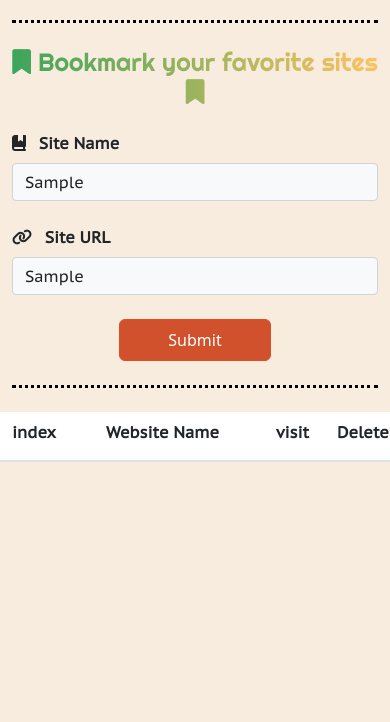
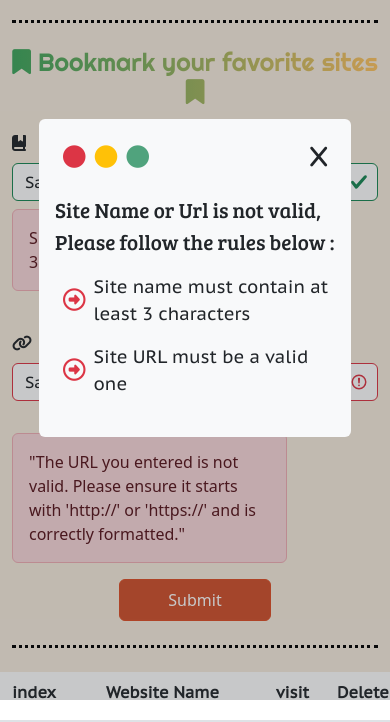
Before and after one commit to siefBaher/git-bookmarker, a plain HTML site: page index.html in a window 390 px wide. Both pictures are taken after typing "Sample", "Sample" into the empty fields and a click on the button "Submit". Shown: the part 144-866 px from the top of the page. Before the commit the page ends 844 px from the top, so only its background shows below. Drawn offline with Linux system fonts and the light colour scheme; some packages are replaced by stand-ins of ours; a script that the page names is missing.

Commit message:
project completed git add .

```diff
--- a/CSS/styel.css
+++ b/CSS/styel.css
@@ -17,9 +17,13 @@ body{
   font-family: text-f-Righteous;
   src: url(../Fonts/Righteous-Regular.ttf);
 }
+@font-face {
+  font-family: text-f-BreeSerif;
+  src: url(../Fonts/BreeSerif-Regular.ttf);
+}
 
 .text-f-PTSansCaption {
-  font-family: text-f-PTSansCaption;
+  font-family: text-f-PTSansCaption !important;
 }
 header {
   border-bottom: black dotted 3px;
@@ -83,3 +87,24 @@ section.form{
 .btn-limgreen:hover{
   background-color: #95aa2c;
 }
+
+.lightBox{
+  width: 500px;
+  font-size: 18px;
+}
+
+.text-invalid{
+  font-family: text-f-BreeSerif !important;
+  font-size: 21px;
+}
+
+.fa-x{
+  cursor: pointer;
+}
+
+
+@media screen and (max-width: 600px) {
+  .lightBox{
+    width: 80%;
+  }
+}
--- a/JavaScript/index.js
+++ b/JavaScript/index.js
@@ -1,6 +1,8 @@
 var SiteName = document.getElementById("SiteName");
 var SiteURL = document.getElementById("SiteURL");
 var submitBTN = document.querySelector(".btn-brown");
+var lightBoxCountaner = document.querySelector(".lightBoxCountaner");
+var exit = document.querySelector(".fa-x");
 var siteList;
 if (localStorage.getItem("storageData") == null) {
   siteList = [];
@@ -9,10 +11,10 @@ if (localStorage.getItem("storageData") == null) {
 }
 displaySites();
 function addSite() {
-    if(
-        SiteName.classList.contains("is-valid")&&
+  if (
+    SiteName.classList.contains("is-valid") &&
     SiteURL.classList.contains("is-valid")
-    ){
+  ) {
     var data = {
       sName: SiteName.value,
       sURL: SiteURL.value,
@@ -21,25 +23,13 @@ function addSite() {
     localStorage.setItem("storageData", JSON.stringify(siteList));
     clearInputs();
     displaySites();
-    }else{
-        Swal.fire({
-            title: "Custom animation with Animate.css",
-            showClass: {
-              popup: `
-                animate__animated
-                animate__fadeInUp
-                animate__faster
-              `
-            },
-            hideClass: {
-              popup: `
-                animate__animated
-                animate__fadeOutDown
-                animate__faster
-              `
-            }
+  } else {
+    lightBoxCountaner.classList.remove("d-none");
+    exit.addEventListener("click",function(){
+    lightBoxCountaner.classList.add("d-none")
     });
-
+    SiteName.nextElementSibling.classList.remove("d-none")
+    SiteURL.nextElementSibling.classList.remove("d-none")
   }
 }
 submitBTN.addEventListener("click", function () {
@@ -48,8 +38,8 @@ submitBTN.addEventListener("click", function () {
 function clearInputs() {
   SiteName.value = null;
   SiteURL.value = null;
-  SiteName.classList.remove("is-valid")
-  SiteURL.classList.remove("is-valid")
+  SiteName.classList.remove("is-valid");
+  SiteURL.classList.remove("is-valid");
 }
 
 function displaySites() {
@@ -61,7 +51,7 @@ function displaySites() {
             <div class="col-2"><button class="btn btn-limgreen btn-sm p-2">
                 <a href="${
                   siteList[i].sURL
-                }" class="text-decoration-none text-white" target="_blank">
+                }" class="text-decoration-none text-white">
                     <i class="fa-solid fa-eye fa-sm"></i> <span>Visit</span>
                 </a>
             </button></div>
@@ -87,18 +77,20 @@ function toValidate(element) {
     element.classList.add("is-valid");
     element.classList.remove("is-invalid");
     element.classList.remove("inputs");
-  }else{
+    element.nextElementSibling.classList.add("d-none");
+  } else {
     element.classList.remove("is-valid");
     element.classList.add("is-invalid");
     element.classList.remove("inputs");
+    element.nextElementSibling.classList.remove("d-none");
   }
 }
 
 SiteName.addEventListener("input", function () {
   toValidate(this);
+;
+
 });
 SiteURL.addEventListener("input", function () {
   toValidate(this);
 });
-
-submitBTN.
--- a/index.html
+++ b/index.html
@@ -6,13 +6,16 @@
     <title>Bookmark</title>
     <link rel="icon" href="IMAGES/titleIcon.png" />
 
-      <!--          sweetAlert2                -->
-  <script src="
+    <!--          sweetAlert2                -->
+    <script src="
   https://cdn.jsdelivr.net/npm/sweetalert2@11.14.5/dist/sweetalert2.all.min.js
   "></script>
-  <link href="
+    <link
+      href="
   https://cdn.jsdelivr.net/npm/sweetalert2@11.14.5/dist/sweetalert2.min.css
-  " rel="stylesheet">
+  "
+      rel="stylesheet"
+    />
 
     <!--     styels        -->
     <link rel="stylesheet" href="CSS/all.min.css" />
@@ -31,17 +34,24 @@
           <i class="fa-bookmark fa-solid"></i>
         </p>
         <div class="d-flex flex-wrap justify-content-start text-start">
-          <label for=" SiteName" class="form-label w-100 text-f-PTSansCaption fw-bold">
+          <label
+            for=" SiteName"
+            class="form-label w-100 text-f-PTSansCaption fw-bold"
+          >
             <i class="fa-book-bookmark fa-solid me-2"></i>
             Site Name
           </label>
           <input
             type="text"
             id="SiteName"
-            class="form-control text-f-PTSansCaption fs-6 mb-4 inputs"
+            class="form-control text-f-PTSansCaption fs-6 inputs"
             placeholder="Bookmark Name"
           />
-          <label for=" SiteName" class="form-label w-100 text-f-PTSansCaption fw-bold">
+          <div class="alert alert-danger w-75 mt-2 d-none">Site name must contain at least 3 characters</div>
+          <label
+            for=" SiteURL"
+            class="form-label w-100 text-f-PTSansCaption fw-bold mt-4"
+          >
             <i class="fa-link fa-solid me-2"></i>
             Site URL
           </label>
@@ -51,22 +61,48 @@
             class="form-control text-f-PTSansCaption fs-6 mb-4 inputs"
             placeholder="website URL"
           />
+          <div class="alert alert-danger w-75 mt-2 d-none">"The URL you entered is not valid. Please ensure it starts with 'http://' or 'https://' and is correctly formatted."</div>
         </div>
-        <button class="btn btn-brown px-5 py-2 text-white ">Submit</button>
+        <button class="btn btn-brown px-5 py-2 text-white">Submit</button>
       </section>
-      <section  class="row text-f-PTSansCaption fw-bolder bg-white align-items-center tab">
+      <section
+        class="row text-f-PTSansCaption fw-bolder bg-white align-items-center tab"
+      >
         <div class="col-2"><p>index</p></div>
         <div class="col-6"><p>Website Name</p></div>
         <div class="col-2"><p>visit</p></div>
         <div class="col-2"><p>Delete</p></div>
-          <div class="row gx-0  border-top border-2 align-items-center  px-2" id="bookmark">
-
-          </div>
+        <div
+          class="row gx-0 border-top border-2 align-items-center px-2"
+          id="bookmark"
+        ></div>
       </section>
     </main>
-
-
-
+    <div
+  class="lightBoxCountaner bg-dark bg-opacity-25 position-fixed top-0 bottom-0 w-100 d-flex justify-content-center d-none"
+>
+  <div
+    class="lightBox bg-light position-absolute top-50 translate-middle-y rounded text-f-PTSansCaption py-4"
+  >
+    <div class="d-flex justify-content-between align-items-center px-4  mb-4 ">
+      <div>
+        <i class="fa-solid fa-circle text-danger fa-lg me-1"></i>
+        <i class="fa-solid fa-circle text-warning fa-lg me-1"></i>
+        <i class="fa-solid fa-circle text-success opacity-75 fa-lg"></i>
+      </div>
+      <i class="fa-solid fa-x fa-lg"></i>
+    </div>
+    <p class="text-invalid px-3 mb-3">Site Name or Url is not valid, Please follow the rules below :</p>
+    <div class="container ps-4 d-flex align-items-center ">
+      <i class="fa-regular fa-circle-right text-danger fa-lg me-2"></i>
+      <p class="m-0">Site name must contain at least 3 characters</p>
+    </div>
+    <div class="container ps-4 d-flex align-items-center my-3">
+      <i class="fa-regular fa-circle-right text-danger fa-lg me-2"></i>
+      <p class="m-0">Site URL must be a valid one</p>
+    </div>
+  </div>
+</div>
 
 
     <!--                 bootstrap js                     -->
@@ -75,9 +111,3 @@
     <script src="JavaScript/index.js"></script>
   </body>
 </html>
-
-<!-- <button class="btn btn-success btn-light">
-<a href="${SiteURL.value}" class="text-decoration-none text-white " target="_blank">
-  <i class="fa-solid fa-eye fa-sm"></i> <span>visit</span>
-</a>
-</button> -->
```
Also changed, not shown: Fonts/BreeSerif-Regular.ttf (added). Lines whose indentation alone changed are shown as unchanged.
